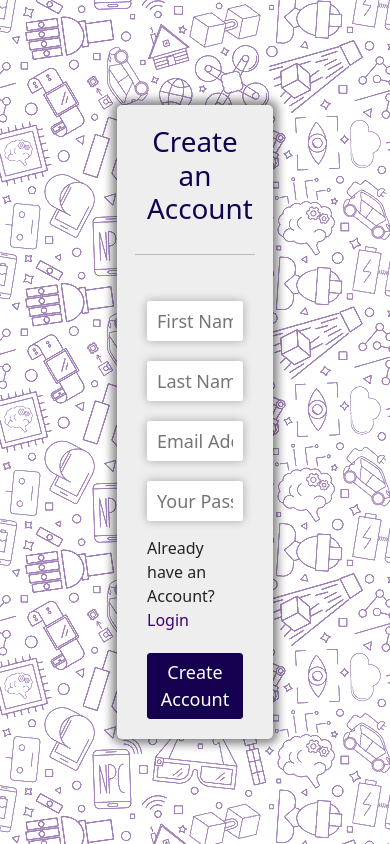
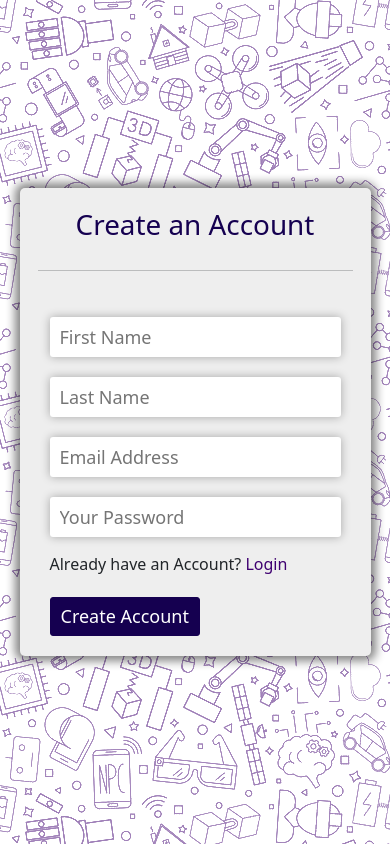
Before and after one commit to MuqtadirBillah/todolist, a Next.js app: page /create-account in a window 390 px wide. Built offline with nearby package versions, Linux system fonts and the light colour scheme.

Commit message:
create account form responsive on phone

```diff
--- a/styles/globals.css
+++ b/styles/globals.css
@@ -381,6 +381,9 @@ body .forgotPassword .container .row .form .inputs .resetBut:hover {
   .genericTablet .container-fluid {
     width: 60% !important;
   }
+  .createAccount .container-fluid {
+    width: 60% !important;
+  }
   .login .container-fluid {
     height: 100vh;
   }
@@ -402,6 +405,9 @@ body .forgotPassword .container .row .form .inputs .resetBut:hover {
   .genericTablet .container-fluid {
     width: 70% !important;
   }
+  .createAccount .container-fluid {
+    width: 70% !important;
+  }
   .forgotPassword .container .row .form {
     width: 100% !important;
   }
@@ -410,4 +416,7 @@ body .forgotPassword .container .row .form .inputs .resetBut:hover {
   .genericTablet .container-fluid {
     width: 90% !important;
   }
+  .createAccount .container-fluid {
+    width: 90% !important;
+  }
 }/*# sourceMappingURL=globals.css.map */
--- a/styles/globals.scss
+++ b/styles/globals.scss
@@ -393,6 +393,11 @@ body{
             width: 60% !important;
         }
     }
+    .createAccount{
+        .container-fluid{
+            width: 60% !important;
+        }
+    }
     .login{
         .container-fluid{
             height: 100vh;
@@ -427,6 +432,11 @@ body{
             width: 70% !important;
         }
     }
+    .createAccount{
+        .container-fluid{
+            width: 70% !important;
+        }
+    }
     .forgotPassword{
         .container{
             .row{
@@ -444,4 +454,9 @@ body{
             width: 90% !important;
         }
     }
+    .createAccount{
+        .container-fluid{
+            width: 90% !important;
+        }
+    }
 }
```
Also changed, not shown: 1 other file (tests, documents, lock files or other folders).
